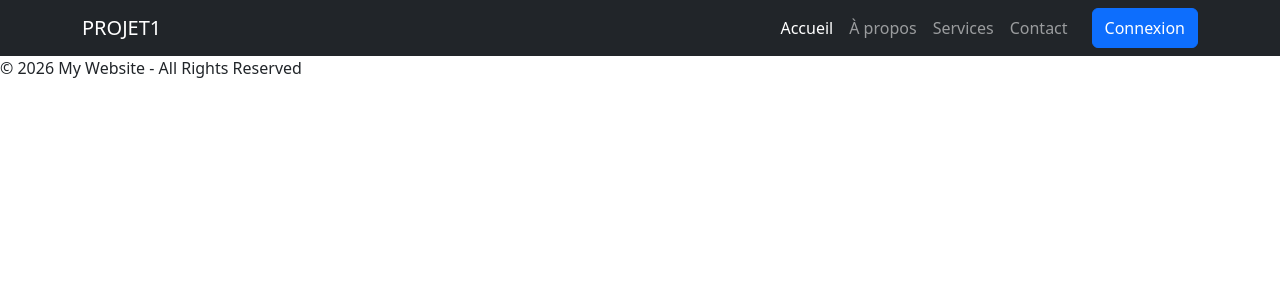
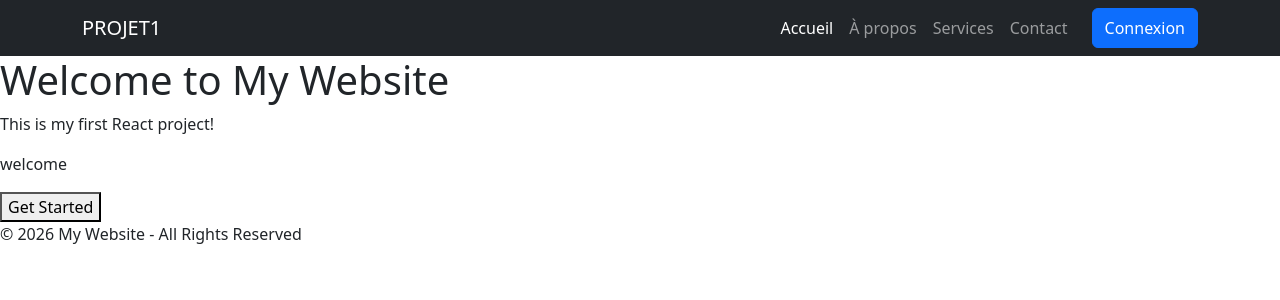
Before and after one commit to ElhyaniSafa/PROJET1, a React (Create React App) app: page / in a window 1280 px wide. Shown: the top 300 px of the page. Built offline with nearby package versions, Linux system fonts and the light colour scheme.

Commit message:
Create Hero component

```diff
--- a/src/App.js
+++ b/src/App.js
@@ -1,4 +1,5 @@
 import Header from "./components/Header";
+import Hero from "./Components/Hero";
 import Footer from "./components/Footer";
 
 function App() {
@@ -7,7 +8,7 @@ function App() {
       <Header />
 
       {/* Contenu principal */}
-
+      <Hero />
       <Footer />
     </div>
   );
--- /dev/null
+++ b/src/Components/Hero.jsx
@@ -0,0 +1,12 @@
+function Hero() {
+    return (
+        <section className="hero">
+            <h1>Welcome to My Website</h1>
+            <p>This is my first React project!</p>
+            <p>welcome</p>
+            <button>Get Started</button>
+        </section>
+    );
+}
+
+export default Hero;
```
